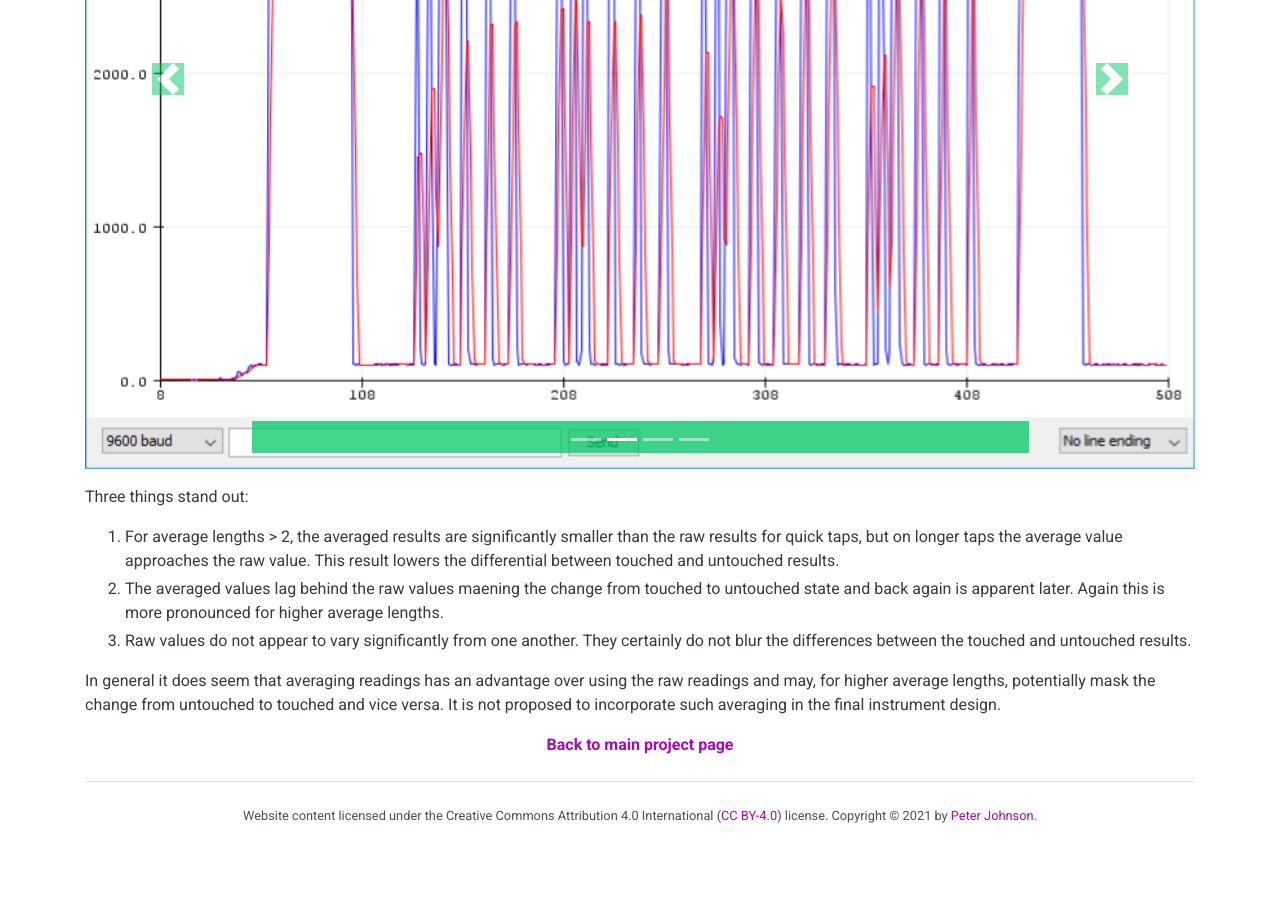
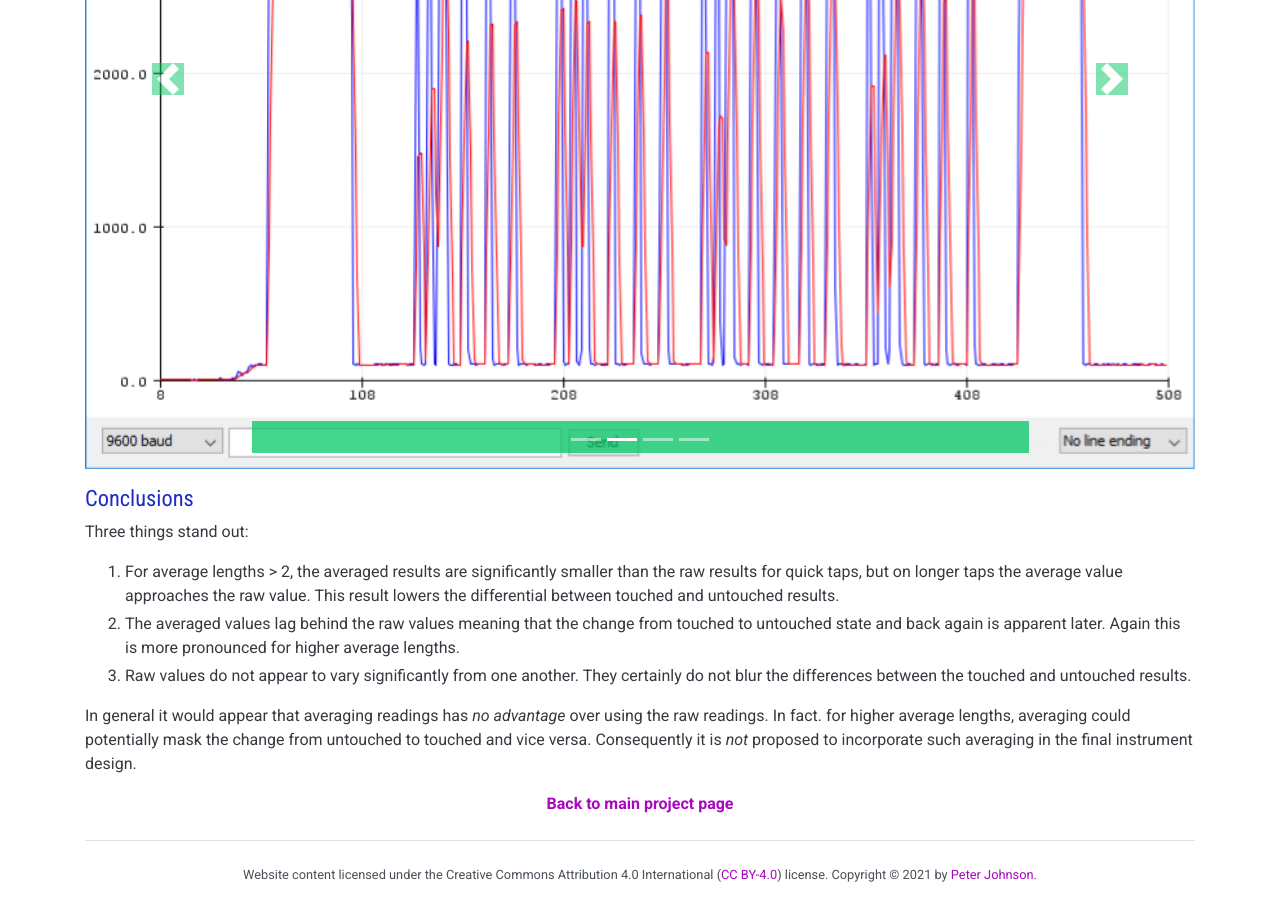
Before and after one commit to cahamo/cahamo.github.io, a Jekyll site: the page built from tongue-drum/experiment-2.html, in a window 1280 px wide and 900 px high, scrolled down 5589 px. Built offline with Jekyll 4.4.1, drawn with Linux system fonts in a browser that asks for light colours; comment, search, counter and statistics services are not loaded; before the commit the page ends 6430 px from its top, so only the background shows below that.

Commit message:
Correct and clarify conclusions section

```diff
--- a/tongue-drum/experiment-2.html
+++ b/tongue-drum/experiment-2.html
@@ -206,14 +206,16 @@ layout: default
   </div>
 </div>
 
+<h2>Conclusions</h2>
+
 <p>Three things stand out:</p>
 
 <ol>
   <li class="my-1">For average lengths > 2, the averaged results are significantly smaller than the raw results for quick taps, but on longer taps the average value approaches the raw value. This result lowers the differential between touched and untouched results.</li>
-  <li class="my-1">The averaged values lag behind the raw values maening the change from touched to untouched state and back again is apparent later. Again this is more pronounced for higher average lengths.</li>
+  <li class="my-1">The averaged values lag behind the raw values meaning that the change from touched to untouched state and back again is apparent later. Again this is more pronounced for higher average lengths.</li>
   <li class="my-1">Raw values do not appear to vary significantly from one another. They certainly do not blur the differences between the touched and untouched results.</li>
 </ol>
 
-<p>In general it does seem that averaging readings has an advantage over using the raw readings and may, for higher average lengths, potentially mask the change from untouched to touched and vice versa. It is not proposed to incorporate such averaging in the final instrument design.</p>
+<p>In general it would appear that averaging readings has <em>no advantage</em> over using the raw readings. In fact. for higher average lengths, averaging could potentially mask the change from untouched to touched and vice versa. Consequently it is <em>not</em> proposed to incorporate such averaging in the final instrument design.</p>
 
 <p class="text-center"><b><a href="./">Back to main project page</a></b></p>
```
